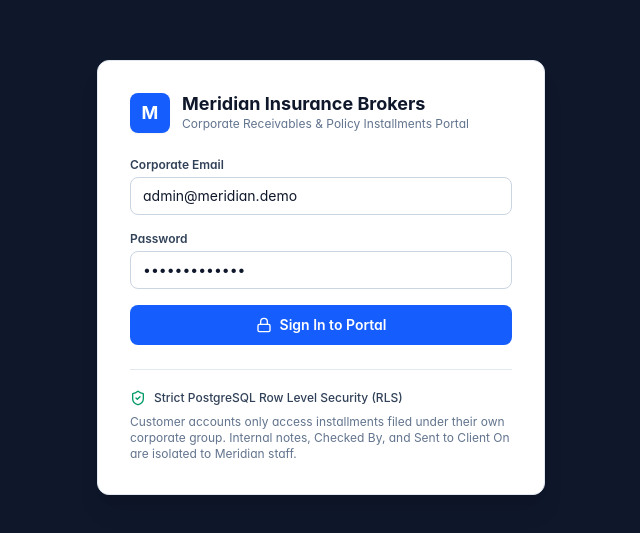
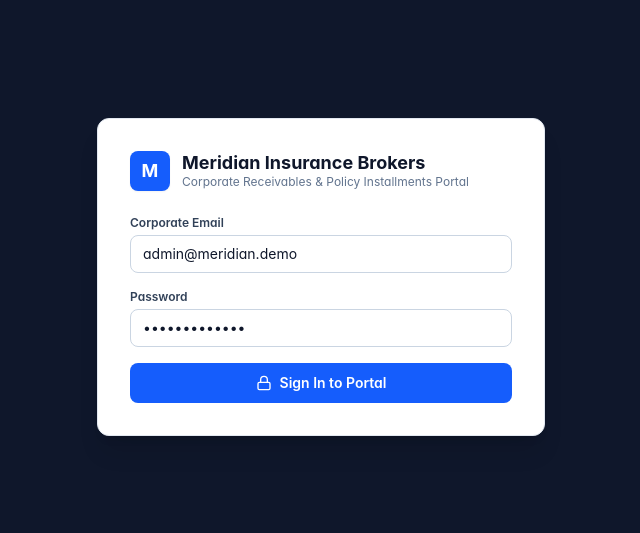
Before and after one commit to chinaman2438/HandleAI, a Next.js app: page /login in a window 1280 px wide. Shown: the part 123-656 px from the top of the page, without its empty margins (319-959 px from the left). Built offline with nearby package versions, Linux system fonts and the light colour scheme; no server answers.

Commit message:
Remove RLS security notice and icon from login page

```diff
--- a/src/app/login/page.tsx
+++ b/src/app/login/page.tsx
@@ -1,6 +1,6 @@
 import React from "react";
 import { redirect } from "next/navigation";
-import { ShieldCheck, Lock } from "lucide-react";
+import { Lock } from "lucide-react";
 import { getCurrentUser } from "@/lib/auth/session";
 import { loginWithEmailAction } from "@/lib/actions/portal-actions";
 
@@ -90,17 +90,6 @@ export default async function LoginPage({
               Sign In to Portal
             </button>
           </form>
-
-          <div className="mt-6 pt-5 border-t border-slate-200 space-y-2 text-xs text-slate-500">
-            <div className="flex items-center gap-2 font-medium text-slate-700">
-              <ShieldCheck className="h-4 w-4 text-emerald-600 shrink-0" />
-              Strict PostgreSQL Row Level Security (RLS)
-            </div>
-            <p>
-              Customer accounts only access installments filed under their own corporate group.
-              Internal notes, Checked By, and Sent to Client On are isolated to Meridian staff.
-            </p>
-          </div>
         </div>
       </div>
     </div>
```
